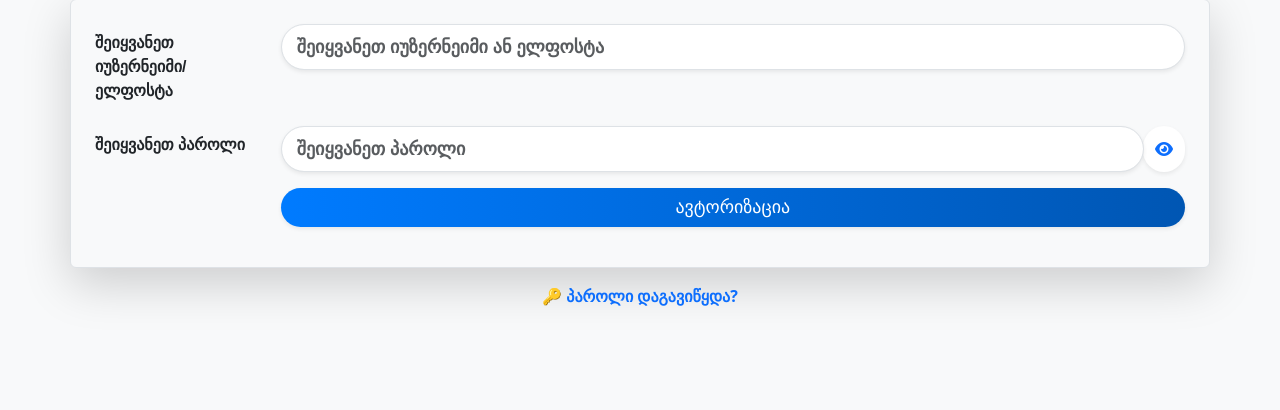
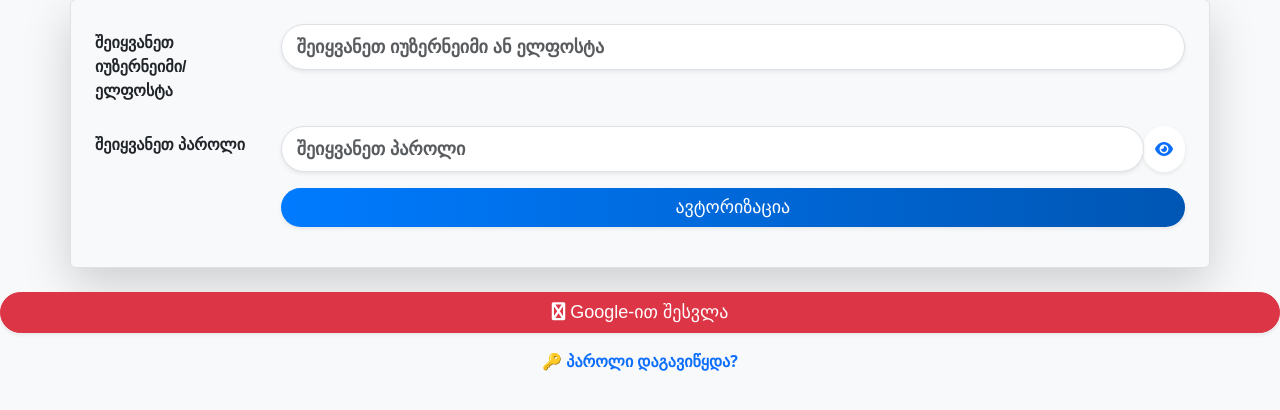
Before and after one commit to SANDRICKSON/thenewest, a Flask app: page /login in a window 1280 px wide. Shown: the part 117-527 px from the top of the page. Run offline with Flask 3, Linux system fonts and the light colour scheme; parts of the project's set-up code (start-up, migrations or seed data) failed here and were passed over; some web fonts are replaced.

Commit message:
Update login.html

```diff
--- a/templates/login.html
+++ b/templates/login.html
@@ -50,7 +50,11 @@
 
         </form>
     </div>
-
+ <div class="text-center mt-4">
+        <a href="{{ url_for('google.login') }}" class="btn btn-danger w-100 rounded-pill shadow-sm">
+            <i class="fa fa-google"></i> Google-ით შესვლა
+        </a>
+    </div>
     <!-- პაროლის აღდგენის ბმული -->
     <div class="text-center mt-3">
         <a href="{{ url_for('forgot_password') }}" class="text-decoration-none text-primary fw-bold">🔑 პაროლი დაგავიწყდა?</a>
```
